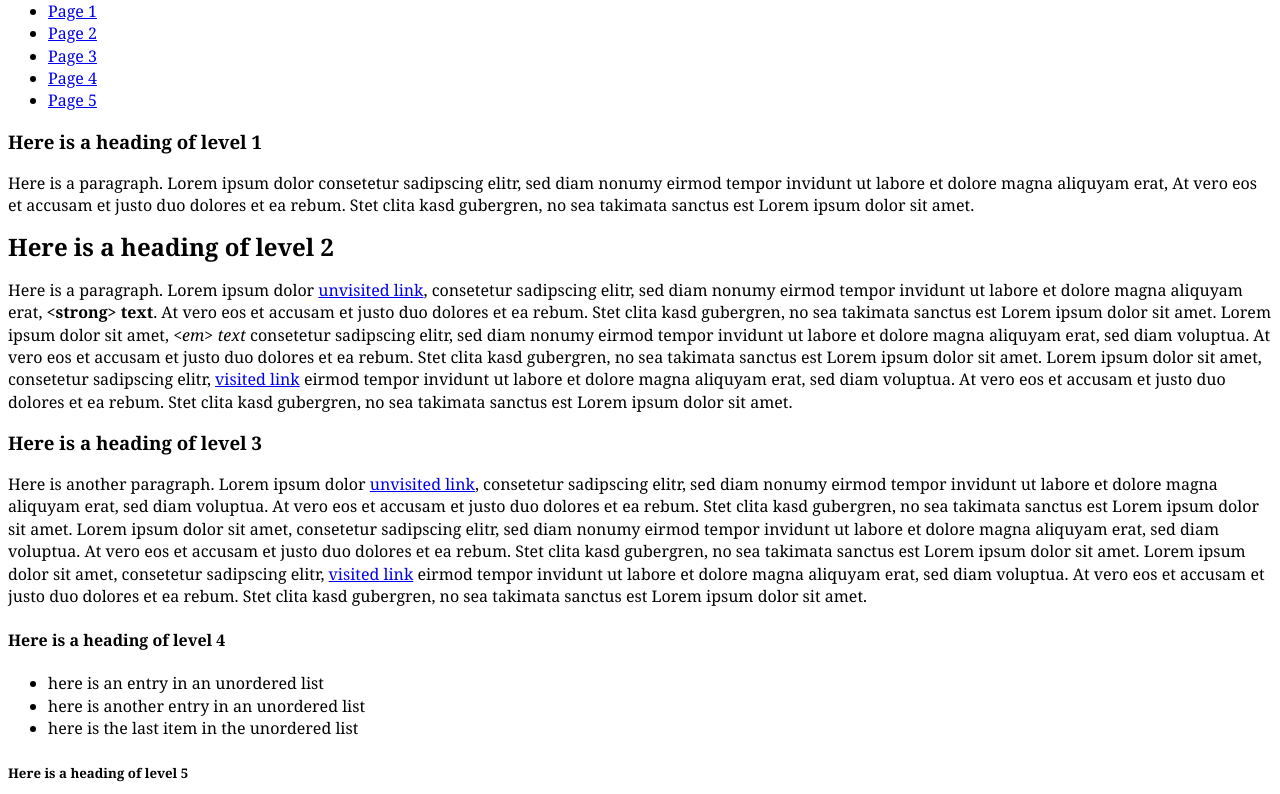
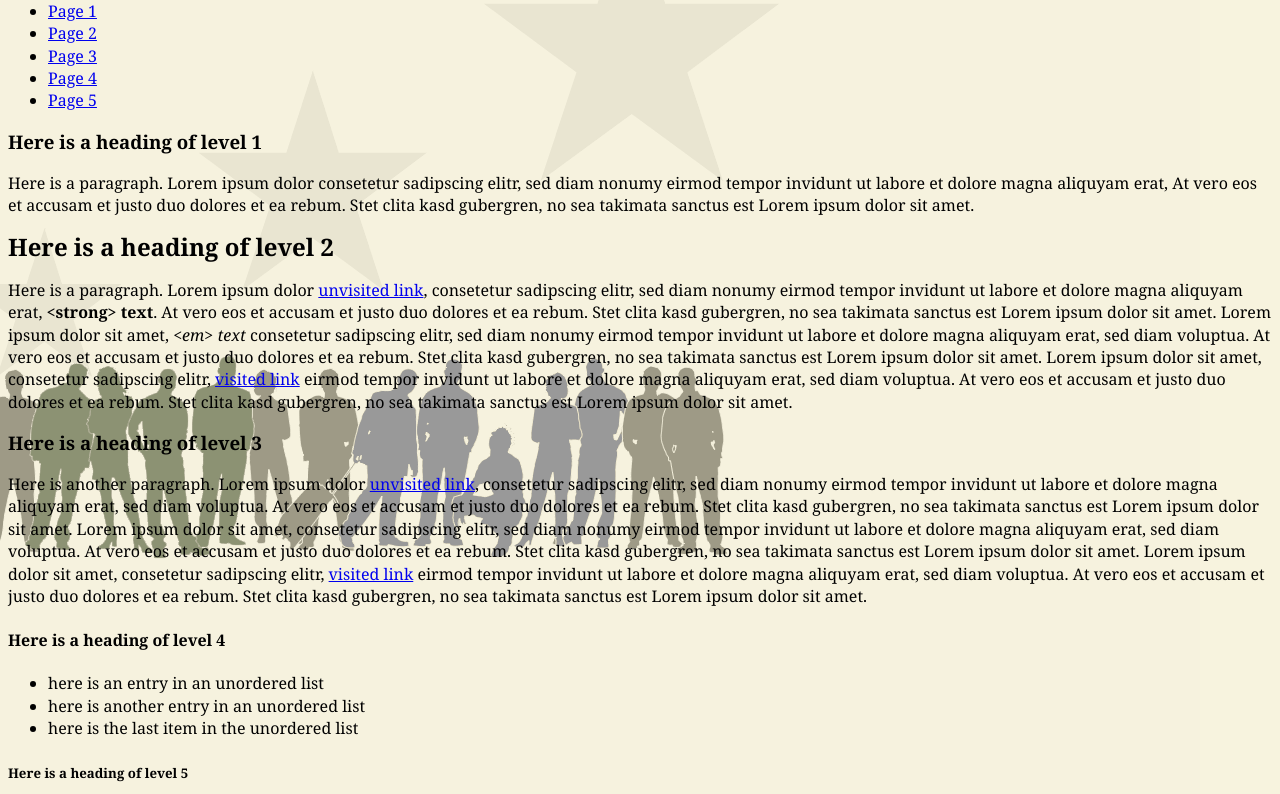
Before and after one commit to franceb23/franceb23.github.io, a plain HTML site: page week03/index.html in a window 1280 px wide. Shown: the part 74-868 px from the top of the page. Drawn offline with Linux system fonts and the light colour scheme.

Commit message:
Additional tags commit to main.

```diff
--- a/week03/styles.css
+++ b/week03/styles.css
@@ -3,8 +3,12 @@
 /* CSS Document */
 body{
   font-family: "Georgia", serif;
-  color: black;
+  color: #000000;
   line-height: 140%;
   margin-top: 30px;
+   background-image: url("page-bg.gif");
+   background-repeat:no-repeat;
+   background-attachment: fixed;
+   background-color: #F7F3DE;
 
 }
```
